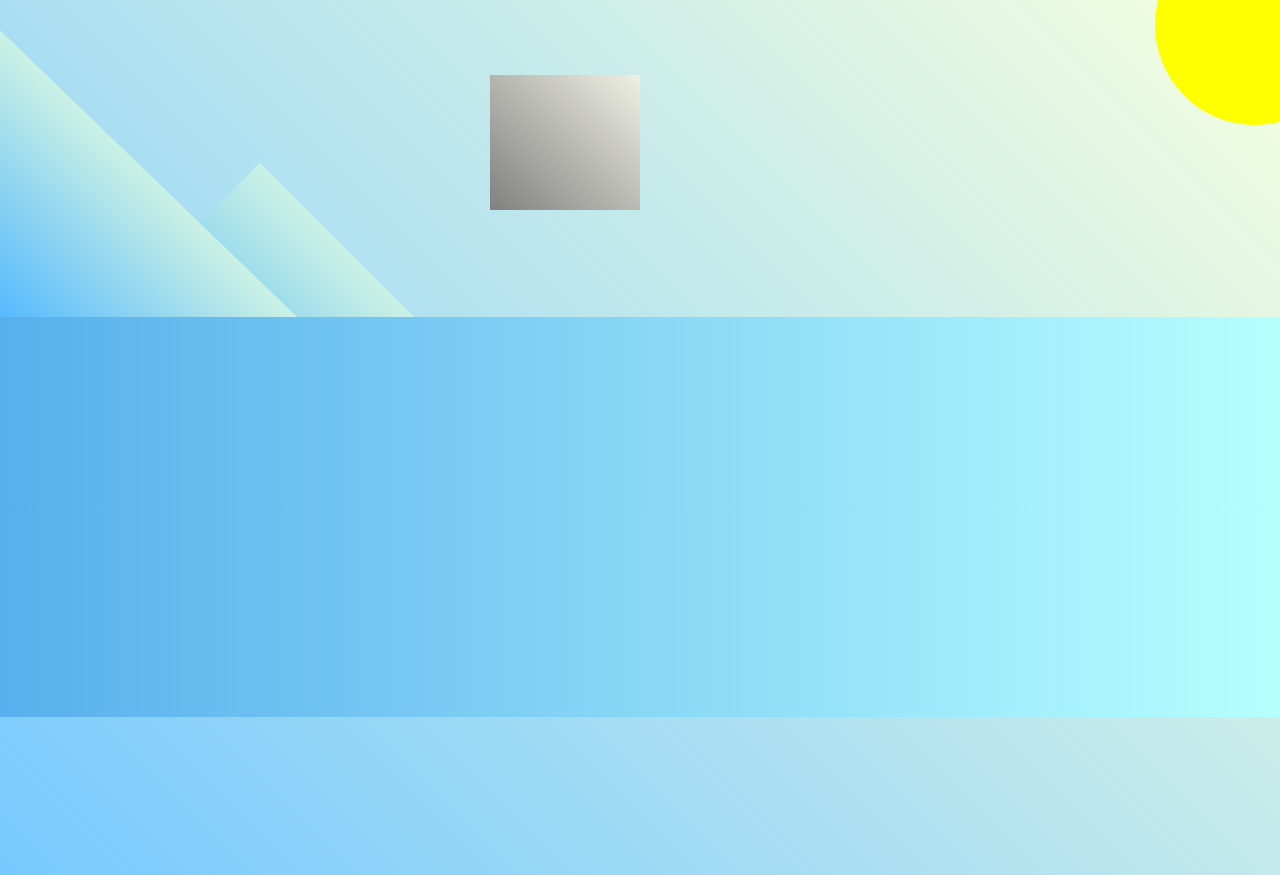
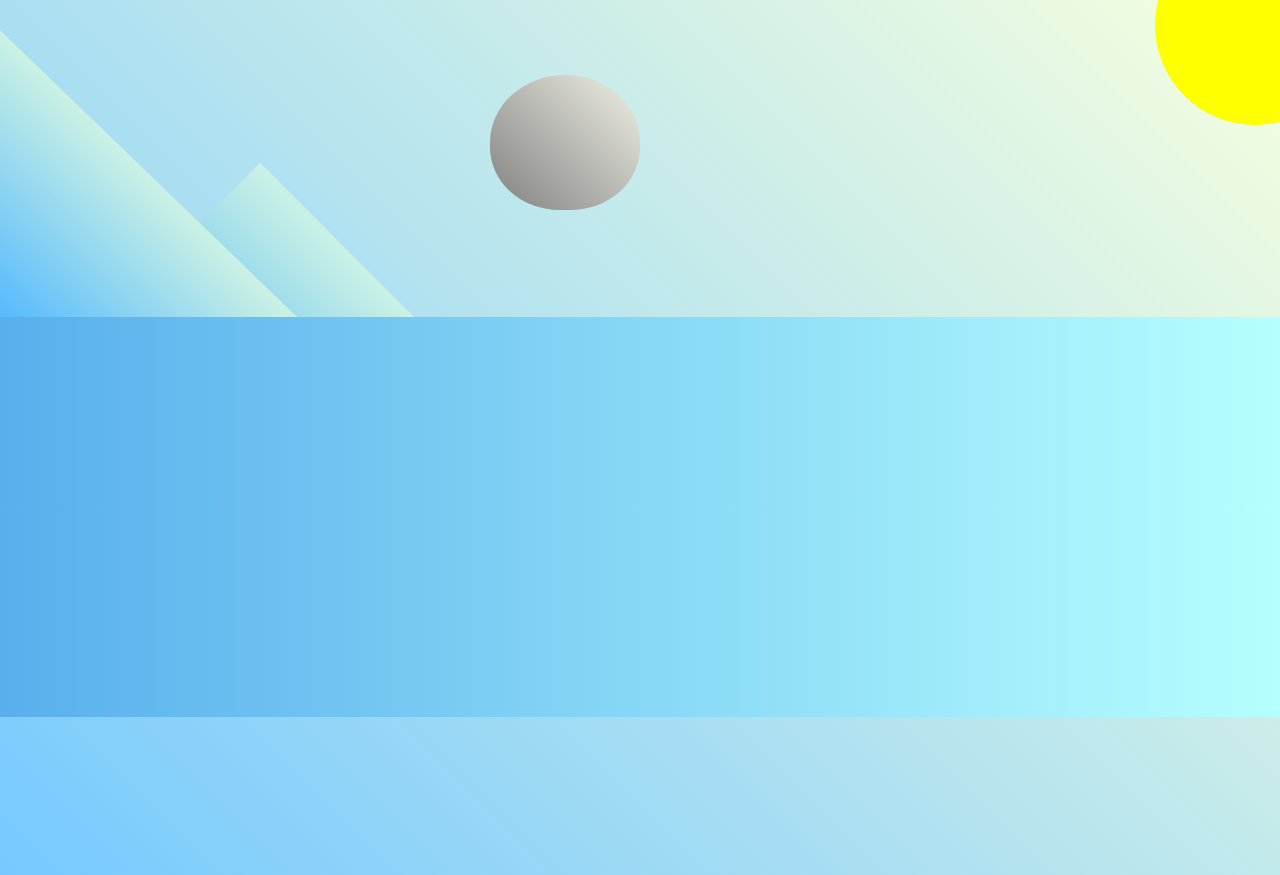
Before and after one commit to cookieflakes2/cf2_fcc, a plain HTML site: page responsive_web_design/flappyPenguin/index.html in a window 1280 px wide. Shown: the top 875 px of the page. Drawn offline with Linux system fonts and the light colour scheme.

Commit message:
style penguin head

```diff
--- a/responsive_web_design/flappyPenguin/styles.css
+++ b/responsive_web_design/flappyPenguin/styles.css
@@ -51,6 +51,10 @@ body {
     width: 50%;
     height: 45%;
     background: linear-gradient(45deg, gray, rgb(239, 240, 228));
+    border-top-left-radius: 70%;
+    border-top-right-radius: 70%;
+    border-bottom-left-radius: 65%;
+    border-bottom-right-radius: 65%;
 }
 
 .ground {
```
